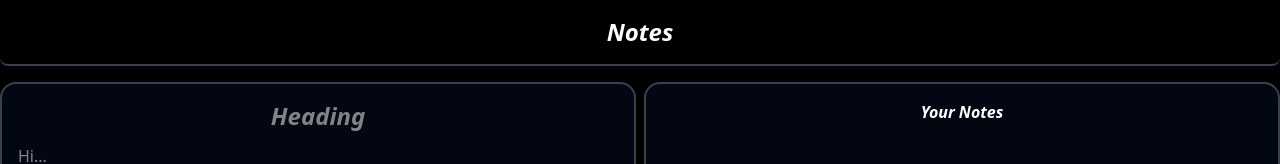
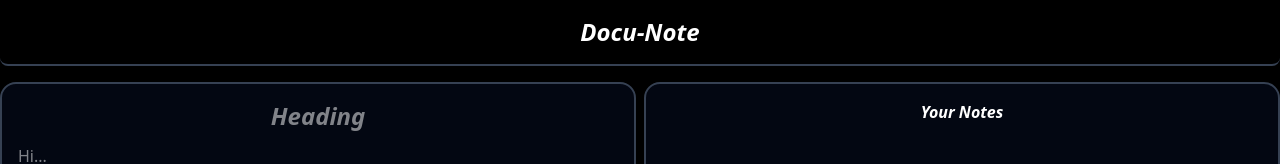
Before and after one commit to jagat713/Docu-Not, a React (Vite) app: page / in a window 1280 px wide. Shown: the top 164 px of the page. Built offline with nearby package versions, Linux system fonts and the light colour scheme.

Commit message:
Few tweaks in UI

```diff
--- a/index.html
+++ b/index.html
@@ -2,7 +2,7 @@
 <html lang="en">
   <head>
     <meta charset="UTF-8" />
-    <link rel="icon" type="image/svg+xml" href="/vite.svg" />
+    <link rel="icon" type="image/svg+xml" href="/Notes_Icon.png" />
     <meta name="viewport" content="width=device-width, initial-scale=1.0" />
     <link href="https://cdn.jsdelivr.net/npm/remixicon@4.8.0/fonts/remixicon.css" rel="stylesheet" />
     <title>notes</title>
--- a/src/App.jsx
+++ b/src/App.jsx
@@ -49,7 +49,7 @@
   return (
     <>
     <div className={`min-h-0.5 items-center text-center justify-between px-6 py-4 w-screen text-white border-gray-700 border-b-2 rounded-b-lg mb-4`}>
-      <h1 className='text-2xl italic font-bold '>Notes</h1>
+      <h1 className='text-2xl italic font-bold '>Docu-Note</h1>
     </div>
     <div className='grid grid-cols-1 md:grid-cols-2 min-h-fit min-w-auto items-center gap-2 grid-wrap overflow-hidden'>
       <div className='text-white bg-gray-950 min-w-1/2  rounded-2xl border-2 min-h-screen flex flex-col p-4 gap-4 border-gray-700'>
```
Also changed, not shown: public/Notes_Icon.png (added).
